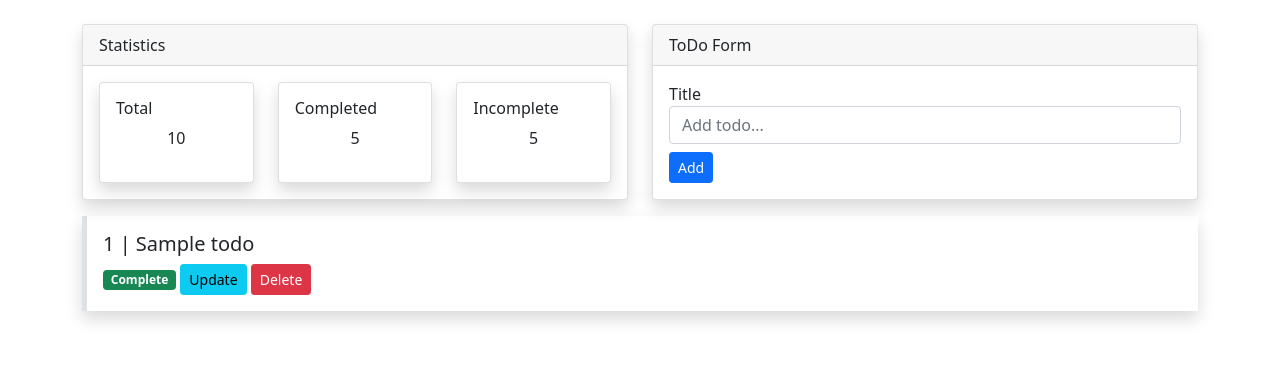
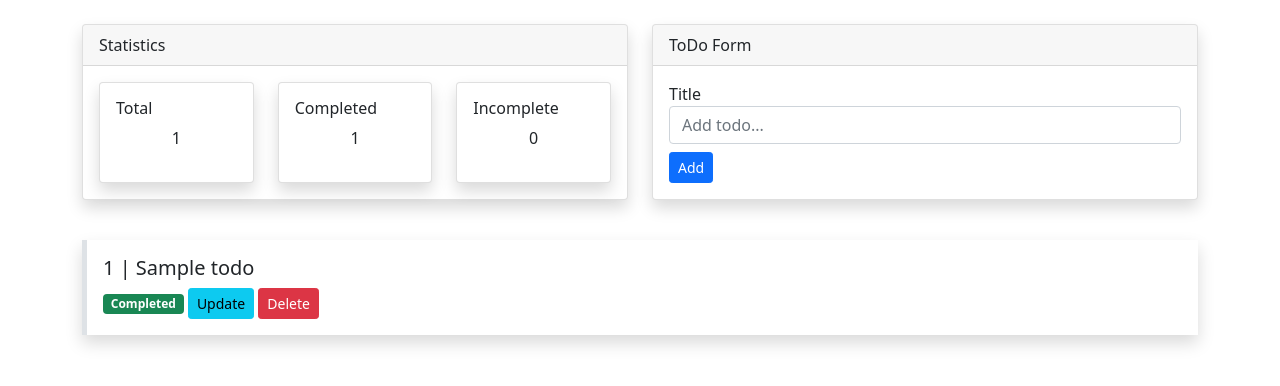
Before and after one commit to minhajakhan/flask_todo, a Flask app: page / in a window 1280 px wide. Shown: the part 56-442 px from the top of the page. Run offline with Flask 3, Linux system fonts and the light colour scheme; tables that the repository leaves empty hold one stand-in row (values such as "Sample post").

Commit message:
todo app complete with marquee and all

```diff
--- a/app.py
+++ b/app.py
@@ -15,13 +15,31 @@ class Todo(db.Model):
 @app.route('/')
 def index():
     todo_list = Todo.query.all()
-    return render_template('dashboard/index.html', todo_list=todo_list)
+    total_todo = Todo.query.count()
+    completed_todo = Todo.query.filter_by(complete=True).count()
+    uncompleted_todo = total_todo - completed_todo
+    return render_template('dashboard/index.html', todo_list=todo_list, total_todo=total_todo, completed_todo=completed_todo, uncompleted_todo=uncompleted_todo)
+    #can use **locals as 2nd postional arguemnt instead of being verbose and listing each one
 
 @app.route('/add', methods=['POST'])
 def add():
     title = request.form.get('title')
     new_todo = Todo(title=title, complete=False)
     db.session.add(new_todo)
+    db.session.commit()
+    return redirect(url_for('index'))
+
+@app.route('/delete/<int:id>')
+def delete(id):
+    todo = Todo.query.filter_by(id=id).first()
+    db.session.delete(todo)
+    db.session.commit()
+    return redirect(url_for('index'))
+
+@app.route('/update/<int:id>')
+def update(id):
+    todo = Todo.query.filter_by(id=id).first()
+    todo.complete = not todo.complete
     db.session.commit()
     return redirect(url_for('index'))
 
--- a/templates/dashboard/index.html
+++ b/templates/dashboard/index.html
@@ -12,7 +12,7 @@
                             <div class="card shadow">
                                 <div class="card-body">
                                     <h6>Total</h6>
-                                    <p class="text-center">10</p>
+                                    <p class="text-center">{{ total_todo }}</p>
                                 </div>
                             </div>
                         </div>
@@ -20,7 +20,7 @@
                             <div class="card shadow">
                                 <div class="card-body">
                                     <h6>Completed</h6>
-                                    <p class="text-center">5</p>
+                                    <p class="text-center">{{ completed_todo }}</p>
                                 </div>
                             </div>
                         </div>
@@ -28,7 +28,7 @@
                             <div class="card shadow">
                                 <div class="card-body">
                                     <h6>Incomplete</h6>
-                                    <p class="text-center">5</p>
+                                    <p class="text-center">{{ uncompleted_todo }}</p>
                                 </div>
                             </div>
                         </div>
@@ -49,13 +49,21 @@
             </div>
         </div>
     </div>
+
+    {% if total_todo == 0 %}
+    <marquee class="mt-3 display-5" behavior="" direction="">No Todo in Database. . . Create new Todo in Todo form</marquee>
+    {% endif %} <br />
     {% for todo in todo_list %}
     <div class="border-start border-5 mt-3 shadow">
         <div class="card-body">
             <h5> {{ todo.id }} | {{ todo.title }}</h5>
-            <span class="badge bg-success">Complete</span>
-            <a class="btn btn-info btn-sm" href="">Update</a>
-            <a class="btn btn-danger btn-sm" href="">Delete</a>
+            {% if todo.complete %}
+            <span class="badge bg-success">Completed</span>
+            {% else %}
+            <span class="badge bg-secondary">Incomplete</span>
+            {% endif %}
+            <a class="btn btn-info btn-sm" href="/update/{{ todo.id }}">Update</a>
+            <a class="btn btn-danger btn-sm" href="/delete/{{ todo.id }}">Delete</a>
         </div>
     </div>
     {% endfor %}
```
Also changed, not shown: instance/sqlite.db.
